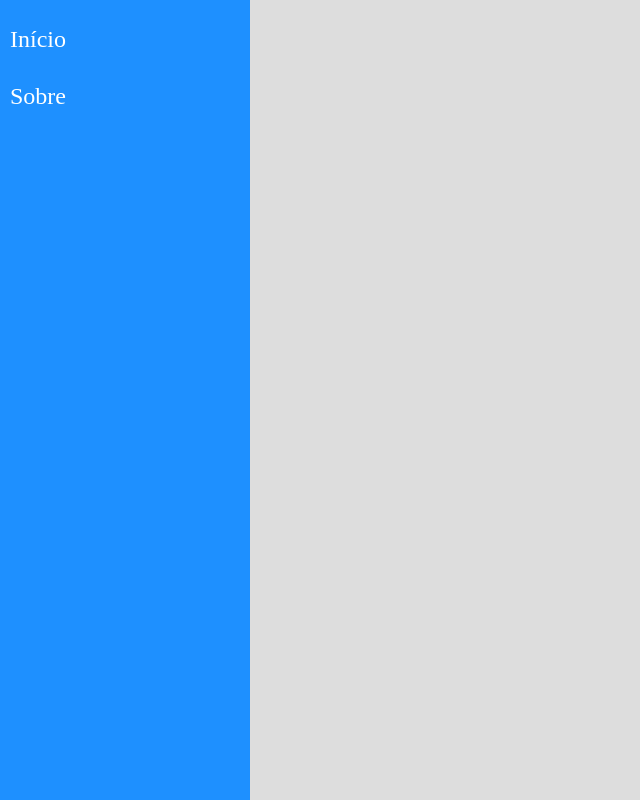
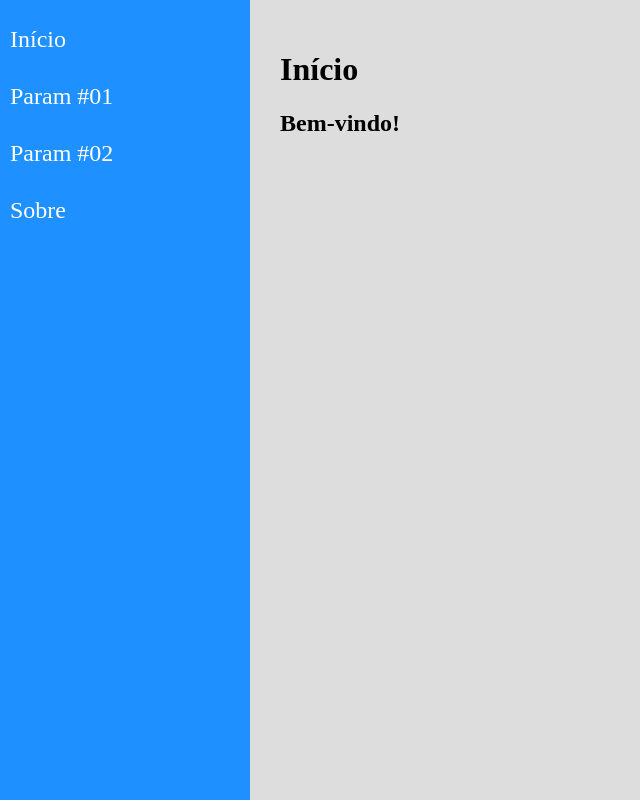
Before and after one commit to includeDaniel/React-Router, a React (Create React App) app in the folder navegacao/: page / in a window 1280 px wide. Shown: the whole page, without its empty margins (0-640 px from the left). Built offline with nearby package versions, Linux system fonts and the light colour scheme.

Commit message:
passing a parameter through url

```diff
--- a/navegacao/src/components/layout/Content.jsx
+++ b/navegacao/src/components/layout/Content.jsx
@@ -4,6 +4,7 @@
 
 import About from '../../views/examples/About'
 import Home from '../../views/examples/Home'
+import Param from '../../views/examples/Param'
 
 const Content = props => (
     <main className="Content">
@@ -11,7 +12,10 @@
             <Route path="/about">
                 <About />
             </Route>
-            <Route path="/home">
+            <Route path="/Param/:id">
+                <Param />
+            </Route>
+            <Route path="/">
                 <Home />
             </Route>
         </Switch>
--- a/navegacao/src/components/layout/Menu.jsx
+++ b/navegacao/src/components/layout/Menu.jsx
@@ -11,6 +11,12 @@
                     <Link to="/home">Início</Link>
                 </li>
                 <li>
+                    <Link to="/param/123">Param #01</Link>
+                </li>
+                <li>
+                    <Link to="/param/legal">Param #02</Link>
+                </li>
+                <li>
                     <Link to="/about">Sobre</Link>
                 </li>
             </ul>
--- a/navegacao/src/views/examples/About.jsx
+++ b/navegacao/src/views/examples/About.jsx
@@ -3,7 +3,7 @@
 const About = props => (
     <div className="About">
         <h1>Sobre</h1>
-        <p>O nosso sistema foi criado...</p>
+        <h2>O nosso sistema foi criado...</h2>
     </div>
 )
 export default About
--- a/navegacao/src/views/examples/Home.jsx
+++ b/navegacao/src/views/examples/Home.jsx
@@ -3,7 +3,7 @@
 const Home = props => (
     <div className="Home">
         <h1>Início</h1>
-        <p>Bem-vindo!</p>
+        <h2>Bem-vindo!</h2>
     </div>
 )
 export default Home
--- /dev/null
+++ b/navegacao/src/views/examples/Param.jsx
@@ -0,0 +1,14 @@
+import React from 'react'
+
+import { useParams } from 'react-router-dom'
+
+const Param = props => {
+    const { id } = useParams()
+    return(
+        <div className="Param">
+            <h1>Param</h1>
+            <h2>Valor: { id }</h2>
+        </div>
+    )
+}
+export default Param
```
